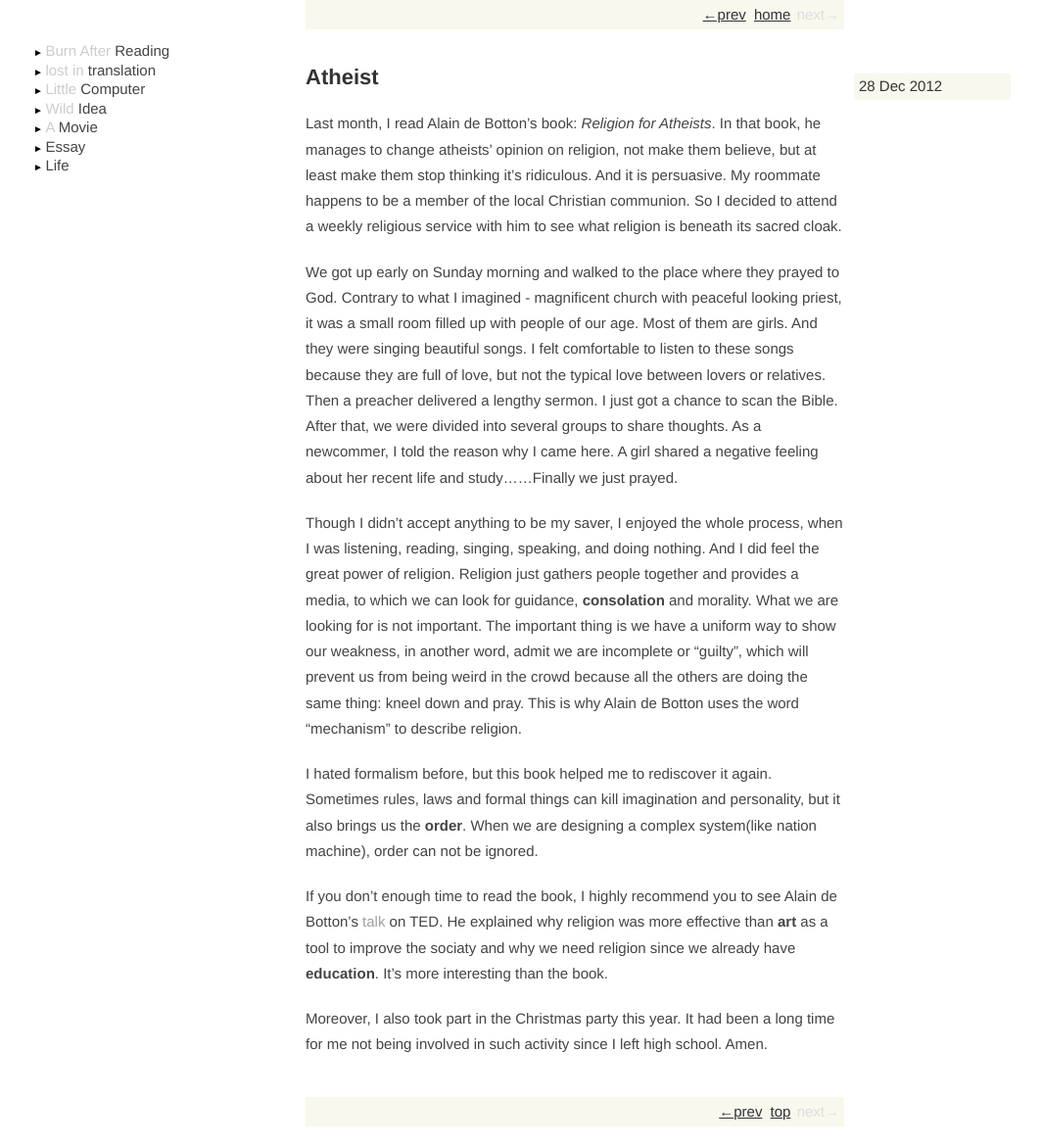
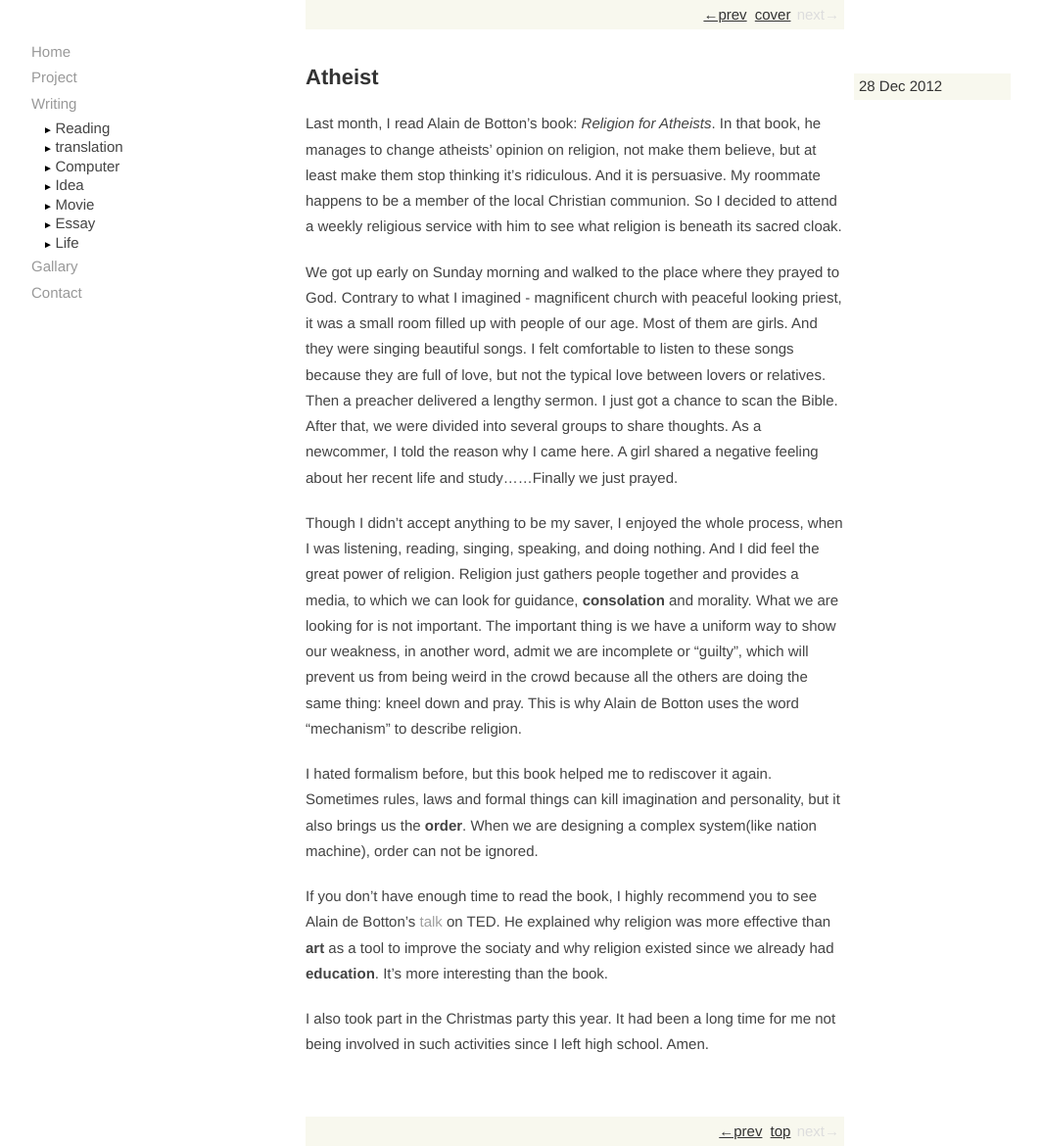
Before and after one commit to dreamsome/onesuper.github.com, a Jekyll site: the page built from index.html, in a window 1280 px wide. Shown: the whole page at 98% size, without its empty margins (53-1116 px from the left). Built offline with Jekyll 4.4.1, drawn with Linux system fonts in a browser that asks for light colours; Markdown is read by kramdown in place of the engine named in the settings.

Commit message:
connected

```diff
--- a/_layouts/default.html
+++ b/_layouts/default.html
@@ -17,12 +17,18 @@
 
 
   <div class="container">
+    <div class="navi">
+      <ul>
+        <li><a href="http://chengyichao.info">Home</a></li>
+        <li><a href="http://chengyichao.info/project">Project</a></li>
+        <li><a href="/">Writing</a></li>
+
         <div class="tocview">
 
           <div class="toctitle">
             <a href="javascript:void(0);" title="Expand/Collapse" class="toc"
                onclick="TocviewToggle(this,&quot;tocview_reading&quot;)">&#9658;
-        </a> Burn After <span class="lighten">Reading</span>
+            </a> <span class="lighten">Reading</span>
           </div>
           <div id="tocview_reading" class="category">
             <ul>
@@ -35,7 +41,7 @@
           <div class="toctitle">
             <a href="javascript:void(0);" title="Expand/Collapse" class="toc"
                onclick="TocviewToggle(this,&quot;tocview_tran&quot;)">&#9658;
-        </a> lost in <span class="lighten" >translation</span>
+            </a> <span class="lighten" >translation</span>
           </div>
           <div id="tocview_tran" class="category">
             <ul>
@@ -48,7 +54,7 @@
           <div class="toctitle">
             <a href="javascript:void(0);" title="Expand/Collapse" class="toc"
                onclick="TocviewToggle(this,&quot;tocview_tech&quot;)">&#9658;
-        </a> Little <span class="lighten">Computer</span>
+            </a> <span class="lighten">Computer</span>
           </div>
           <div id="tocview_tech" class="category">
             <ul>
@@ -62,7 +68,7 @@
           <div class="toctitle">
             <a href="javascript:void(0);" title="Expand/Collapse" class="toc"
                onclick="TocviewToggle(this,&quot;tocview_idea&quot;)">&#9658;
-        </a> Wild <span class="lighten">Idea<span>
+            </a> <span class="lighten">Idea<span>
           </div>
           <div id="tocview_idea" class="category">
             <ul>
@@ -75,7 +81,7 @@
           <div class="toctitle">
             <a href="javascript:void(0);" title="Expand/Collapse" class="toc"
                onclick="TocviewToggle(this,&quot;tocview_movie&quot;)">&#9658;
-        </a> A <span class="lighten">Movie</span>
+            </a> <span class="lighten">Movie</span>
           </div>
           <div id="tocview_movie" class="category">
             <ul>
@@ -114,6 +120,13 @@
 
         </div>
 
+        <li><a href="http://chengyichao.info/gallary">Gallary</a></li>
+        <li><a href="http://chengyichao.info/contact">Contact</a></li>
+      </ul>
+
+
+
+    </div>
 
 
     <div class="content">
--- a/_layouts/post.html
+++ b/_layouts/post.html
@@ -9,7 +9,7 @@ layout: default
   &larr;prev
   {% endif %}
 
-  <a href="/" title="no direction home">home</a>
+  <a href="/">cover</a>
 
   {% if page.next %}
   <a href="{{ page.next.url }}" title="{{ page.next.title }}">next&rarr;</a>
--- a/_posts/reading/2012-12-28-atheist.md
+++ b/_posts/reading/2012-12-28-atheist.md
@@ -18,7 +18,7 @@ Though I didn't accept anything to be my saver, I enjoyed the whole process, whe
 I hated formalism before, but this book helped me to rediscover it again. Sometimes rules, laws and formal things can kill imagination and personality, but it also brings us the **order**. When we are designing a complex system(like nation machine), order can not be ignored.
 
 
-If you don't enough time to read the book, I highly recommend you to see Alain de Botton's [talk](http://www.ted.com/talks/alain_de_botton_atheism_2_0.html) on TED. He explained why religion was more effective than **art** as a tool to improve the sociaty and why we need religion since we already have **education**. It's more interesting than the book.
+If you don't have enough time to read the book, I highly recommend you to see Alain de Botton's [talk](http://www.ted.com/talks/alain_de_botton_atheism_2_0.html) on TED. He explained why religion was more effective than **art** as a tool to improve the sociaty and why religion existed since we already had **education**. It's more interesting than the book.
 
 
-Moreover, I also took part in the Christmas party this year. It had been a long time for me not being involved in such activity since I left high school. Amen.
+I also took part in the Christmas party this year. It had been a long time for me not being involved in such activities since I left high school. Amen.
--- a/index.html
+++ b/index.html
@@ -1,12 +1,13 @@
 ---
 layout: default
+title: Writing
 ---
 
 
 <div class="the-end-of-the-world">
 
   <a href="{{ site.posts[1].url }}" title="{{ site.posts[1].title }}">&larr;prev</a>
-  <a href="/" title="no direction home">home</a>
+  <a href="/">cover</a>
   next&rarr;
 
 </div>
--- a/style.css
+++ b/style.css
@@ -33,27 +33,28 @@ h4 {
 }
 
 .navi {
-    font-size: 12px;
-    margin-left: -20px;
+    font-size: 15px;
+    margin-left: -280px;
+    width: 250px;
+    position: absolute;
+    top: 40px;
+}
+
+.navi a {
+    color: #999;
+    text-decoration:none;
+}
+
+.navi a:hover {
+    color: #444;
+    text-decoration:none;
 }
 
 
-.navi .navi-item {
-    margin-right: 5px;
-}
-
-.navi .navi-item a {
-    color: #333;
-    font-weight: bold;
-    border-radius: 4px;
-    padding: 3px 5px 3px 5px;
-    text-decoration: none;
-}
-
-.navi .navi-item a:hover {
-    text-decoration: none;
-    background: #333;
-    color: #fff;
+.navi ul {
+    list-style-type: none;
+    padding: 0px;
+    margin: 0px;
 }
 
 pre {
@@ -192,7 +193,7 @@ p {
 
 
 .row {
-    margin: 30px 0px 40px 0px;
+    margin: 30px 0px 60px 0px;
 }
 
 
@@ -291,11 +292,10 @@ code {
 
 
 .tocview {
-    position:absolute;
+
     padding: 2px;
     width: 250px;
-    margin-left: -280px;
-    margin-top: 40px;
+    margin-left: 10px;
 
 }
 
@@ -344,3 +344,7 @@ hr {
 }
 
 .lighten {color: #444;}
+
+.ss-controls {float: left;}
+
+.slideshow{ text-align:center; margin: 20px 0px;}
```
Lines whose indentation alone changed are shown as unchanged.
